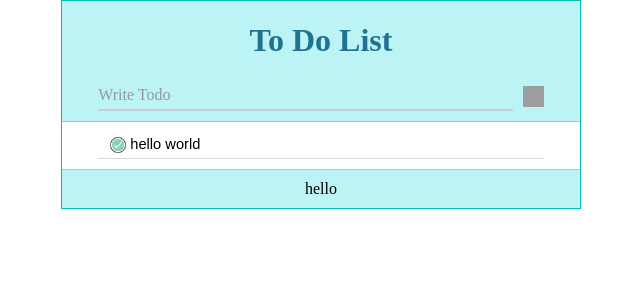
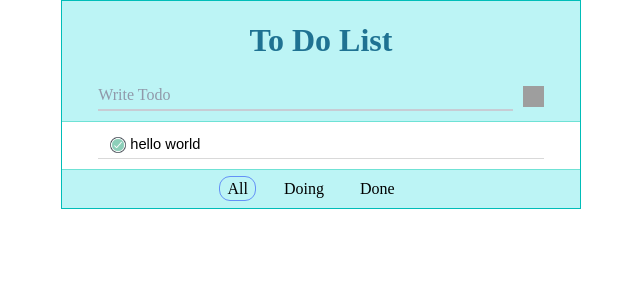
Before and after one commit to jyynkr92/TodoList_By_React, a React (Create React App) app: page / in a window 1280 px wide. Shown: the top 300 px of the page, without its empty margins (319-959 px from the left). Built offline with nearby package versions, Linux system fonts and the light colour scheme; grey boxes are pictures that could not be loaded.

Commit message:
add task types' filter button and function

```diff
--- a/src/App.js
+++ b/src/App.js
@@ -10,7 +10,15 @@ class App extends Component {
     input : "",
     lastTodoId : 1,
     modifyInput : "",
+    showFlag : "A",
     todos : [
+      {
+        todoId : 1,
+        content : "hello world",
+        completeFlag : false
+      }
+    ],
+    allTodos : [
       {
         todoId : 1,
         content : "hello world",
@@ -20,16 +28,18 @@ class App extends Component {
   }
 
   addTodo = () => {
-    const {input, todos, lastTodoId} = this.state;
+    const {input, allTodos, lastTodoId, showFlag} = this.state;
+    const todoList = allTodos.concat({
+      todoId : lastTodoId + 1,
+      content : input,
+      completeFlag : false
+    })
 
     this.setState({
       input : "",
       lastTodoId : lastTodoId + 1,
-      todos : todos.concat({
-        todoId : lastTodoId + 1,
-        content : input,
-        completeFlag : false
-      })
+      allTodos : todoList,
+      todos : showFlag === "A"? todoList : showFlag === "D"? todoList.filter(todo => !todo.completeFlag): todoList.filter(todo => todo.completeFlag)
     });
   }
 
@@ -53,49 +63,81 @@ class App extends Component {
 
   toggleTask = (event) => {
     const {selected} = event.target.dataset;
-    const {todos} = this.state;
-    const todoList = todos.map(todo => {
+    const {allTodos, showFlag} = this.state;
+    const todoList = allTodos.map(todo => {
       return todo.todoId === Number(selected) ? {...todo, completeFlag:!todo.completeFlag} : {...todo}
     });
 
     this.setState({
-      todos : todoList
+      allTodos : todoList,
+      todos : showFlag === "A"? todoList : showFlag === "D"? todoList.filter(todo => !todo.completeFlag) : todoList.filter (todo => todo.completeFlag)
     });
   }
 
   deleteTask = (event) => {
-    const {todos} = this.state;
+    const {allTodos, showFlag} = this.state;
     const {selected} = event.target.dataset;
+    const todoList = allTodos.filter(todo => todo.todoId !== Number(selected));
+
     this.setState ({
-      todos : todos.filter(todo => todo.todoId !== Number(selected))
+      allTodos : todoList,
+      todos : showFlag === "A"? todoList : showFlag === "D"? todoList.filter(todo => todo.todoId !== Number(selected)) : todoList.filter (todo => todo.todoId !== Number(selected))
     });
   }
 
   modifyContent = (event) => {
-    const {todos, modifyInput} = this.state;
+    const {allTodos, modifyInput, showFlag} = this.state;
     const {selected} = event.target.dataset;
-    const todoList = todos.map(todo => {
+    const todoList = allTodos.map(todo => {
       return todo.todoId === Number(selected) ? {...todo, content : modifyInput} : {...todo}
     })
-    console.log(todos);
+
     this.setState({
-      todos : todoList
+      allTodos : todoList,
+      todos : showFlag === "A"? todoList : showFlag === "D"? todoList.filter(todo => !todo.completeFlag) : todoList.filter (todo => todo.completeFlag)
     });
   }
   getContent = (event) => {
-    const {todos} = this.state;
+    const {allTodos, showFlag} = this.state;
     const {selected} = event.target.dataset;
-    const todoList = todos.map(todo => {
+    const todoList = allTodos.map(todo => {
       return todo.todoId === Number(selected) ? {...todo, content : event.target.defaultValue} : {...todo}
     });
 
     this.setState({
-      todos : todoList
+      allTodos : todoList,
+      todos : showFlag === "A"? todoList : showFlag === "D"? todoList.filter(todo => !todo.completeFlag) : todoList.filter (todo => todo.completeFlag)
     });
   }
+
+  showAllTodo = () => {
+    const {allTodos} = this.state;
+
+    this.setState({
+      showFlag : "A",
+      todos : allTodos
+    })
+  }
+
+  showDoingTodo = () => {
+    const {allTodos} = this.state;
+    this.setState({
+      showFlag : "D",
+      todos : allTodos.filter(todo => !todo.completeFlag)
+    });
+  }
+
+  showCompleteTodo = () => {
+    const {allTodos} = this.state;
+    this.setState({
+      showFlag : "C",
+      todos : allTodos.filter(todo => todo.completeFlag)
+    });
+  }
+
   render() {
-    const {input, todos} = this.state;
-    const {addTodo, onChange, keyEvent, toggleTask, deleteTask, modifyContent, onModified, getContent} = this;
+    const {input, todos, showFlag} = this.state;
+    const {addTodo, onChange, keyEvent, toggleTask, deleteTask, modifyContent, onModified, getContent, showCompleteTodo, showAllTodo, showDoingTodo} = this;
 
     return (
       <div className={styles.todo_main}>
@@ -104,7 +146,7 @@ class App extends Component {
         <div className={styles.todo_div}>
           <TodoSection todos={todos} toggleTask={toggleTask} deleteTask={deleteTask} modifyContent={modifyContent} onModified={onModified} getContent={getContent}></TodoSection>
         </div>
-        <TodoFooter todos={todos}></TodoFooter>
+        <TodoFooter todos={todos} showAllTodo={showAllTodo} showCompleteTodo={showCompleteTodo} showDoingTodo={showDoingTodo} showFlag={showFlag}></TodoFooter>
       </div>
     );
   }
--- a/src/CSSModule.module.scss
+++ b/src/CSSModule.module.scss
@@ -156,6 +156,22 @@
     text-align:center;
     margin-top : 10px;
     padding-bottom : 10px;
+
+    .mode {
+        margin-right : 20px;
+        cursor : pointer;
+        padding : 3px 7px;
+        border  : 1px solid transparent;
+        &:hover {
+            border : 1px solid #6491f7;
+            border-radius : 11px;
+        }
+    }
+
+    .focus {
+        border : 1px solid #6491f7;
+        border-radius : 11px;
+    }
   }
 
   html,
--- a/src/TodoFooter.js
+++ b/src/TodoFooter.js
@@ -2,9 +2,13 @@ import React, { Component} from 'react';
 import PropTypes from 'prop-types';
 import styles from './CSSModule.module.scss';
 
-const TodoFooter = () => {
+const TodoFooter = ({showCompleteTodo, showAllTodo, showDoingTodo, showFlag}) => {
     return (
-        <div className={styles.todo_footer}>hello</div>
+        <div className={styles.todo_footer}>
+            <span className={[styles.mode, showFlag === "A"? styles.focus : styles.outfocus].join(" ")} onClick={showAllTodo}>All</span>
+            <span className={[styles.mode, showFlag === "D"? styles.focus : styles.outfocus].join(" ")} onClick={showDoingTodo}>Doing</span>
+            <span className={[styles.mode, showFlag === "C"? styles.focus : styles.outfocus].join(" ")} onClick={showCompleteTodo}>Done</span>
+        </div>
     )
 }
 
```
